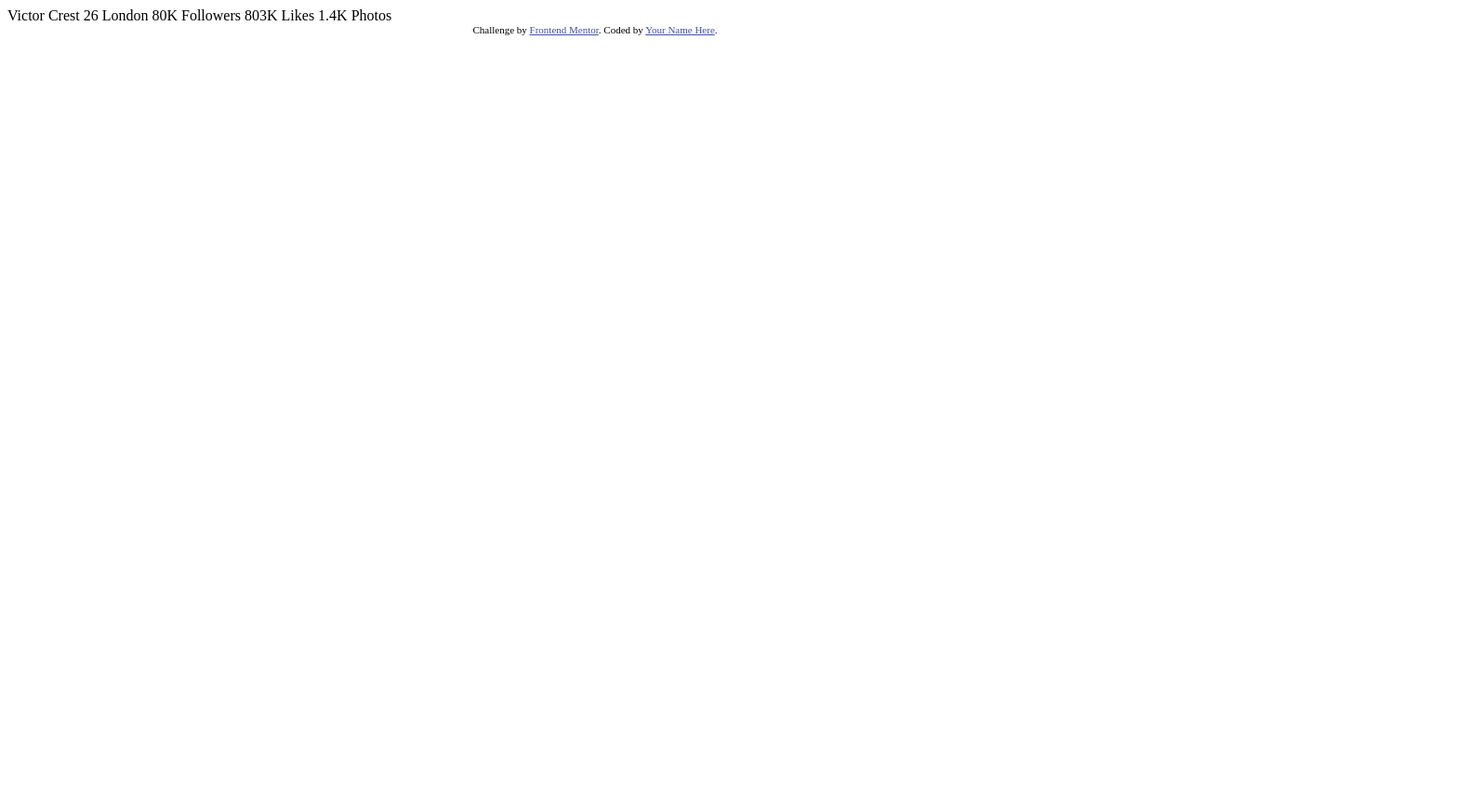
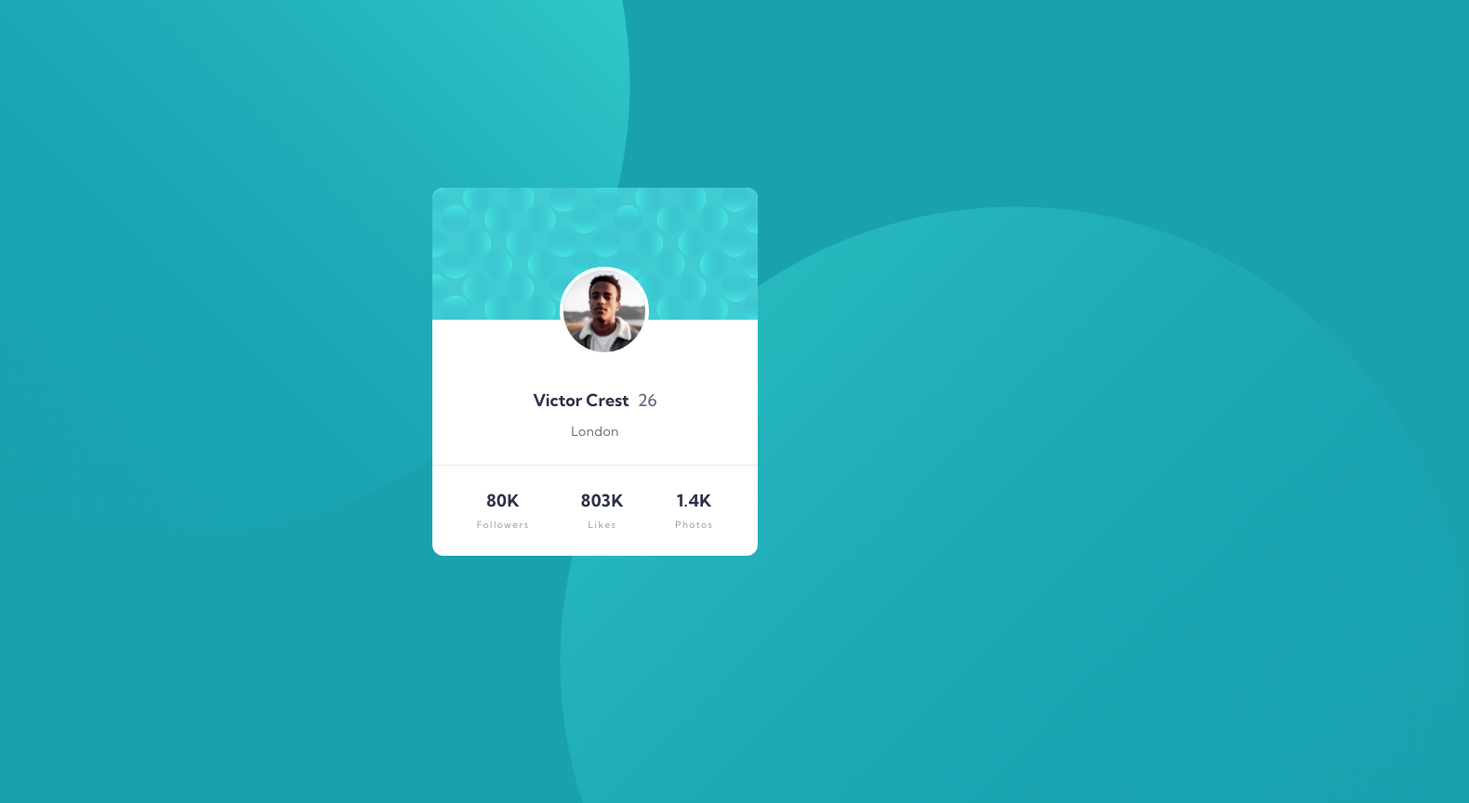
Before and after one commit to BKFOE/profile-card, a plain HTML site: page index.html in a window 1280 px wide. Shown: the whole page at 93% size, 1580 px wide, since content can reach past the window. Before the commit the page ends 800 px from the top, so only its background shows below. Drawn offline with Linux system fonts and the light colour scheme.

Commit message:
Add files via upload

```diff
--- a/index.html
+++ b/index.html
@@ -3,33 +3,57 @@
 <head>
   <meta charset="UTF-8">
   <meta name="viewport" content="width=device-width, initial-scale=1.0"> <!-- displays site properly based on user's device -->
+  <link rel="icon" type="image/png" sizes="32x32" href="./images/favicon-32x32.png">
+  <link href="./src/output.css" rel="stylesheet">
+  <title>Frontend Mentor | Profile card component</title>
+</head>
+<body class="bg-dark-cyan min-h-screen flex items-center justify-center font-family relative overflow-hidden">
+  <!-- Decorative Background Images -->
+  <img src="./images/bg-pattern-top.svg" alt="" aria-hidden="true" class="absolute
+  -top-[100px] -left-[200px] h-[500px] w-[500px]
+  sm:-top-[200px] sm:-left-[300px] sm:h-[700px] sm:w-[700px]
+  md:-top-[500px] md:-left-[400px] md:h-[978px] md:w-[978px]
+  lg:-top-[400px] lg:-left-[400px] lg:h-[978px] lg:w-[978px]
+  xl:-top-[400px] xl:-left-[300px] xl:h-[978px] xl:w-[978px]">
+  <img src="./images/bg-pattern-bottom.svg" alt="" aria-hidden="true" class="absolute
+  -bottom-[100px] -right-[200px] h-[500px] w-[500px]
+  sm:-bottom-[200px] sm:-right-[350px] sm:h-[700px] sm:w-[700px]
+  md:-bottom-[500px] md:-right-[300px] md:h-[978px] md:w-[978px]
+  lg:-bottom-[500px] lg:-right-[300px] lg:h-[978px] lg:w-[978px]
+  xl:-bottom-[400px] xl:-right-[300px] xl:h-[978px] xl:w-[978px]">
 
-  <link rel="icon" type="image/png" sizes="32x32" href="./images/favicon-32x32.png">
+  <!-- Main Landmark -->
+  <main class="flex flex-col bg-white w-[326px] rounded-2xl sm:w-[350px] sm:rounded-xl h-fit items-center justify-center relative">
+    <article aria-labelledby="profile-name" class="flex flex-col items-center w-full">
+      <!-- Decorative Header Image -->
+    <img src="./images/bg-pattern-card.svg" alt="" aria-hidden="true" class="w-full h-[142px] rounded-t-xl object-cover">
 
-  <title>Frontend Mentor | Profile card component</title>
+    <!-- Profile Section -->
+    <img src="./images/image-victor.jpg" alt="Victor Crest's profile picture" class="w-[96px] h-[96px] rounded-full left-5 border-4 border-white object-cover z-10 absolute inset-x-0 top-[85px] mx-auto">
+    <div class="flex flex-row mt-[73px] mb-[9px] items-center gap-[9px]">
+      <h1 id="profile-name" class="font-bold text-lg text-dark-blue">Victor Crest</h1>
+      <span class="font-medium text-lg text-gray-blue">26</span>
+    </div>
+    <p class="text-sm font-normal tracking-wide text-gray-blue">London</p>
+    <hr class="w-full h-[1px] text-dark-gray/20 mt-[26px] mb-[24px]" aria-hidden="true">
 
-  <!-- Feel free to remove these styles or customise in your own stylesheet 👍 -->
-  <style>
-    .attribution { font-size: 11px; text-align: center; }
-    .attribution a { color: hsl(228, 45%, 44%); }
-  </style>
-</head>
-<body>
-  Victor Crest
-  26
-  London
+    <!-- Stats section -->
+    <div class="flex flex-row items-center justify-around w-full px-5">
+      <div class="flex flex-col items-center">
+        <p class="social">80K</p>
+        <p class="social-text">Followers</p>
+      </div>
+      <div class="flex flex-col items-center">
+        <p class="social">803K</p>
+        <p class="social-text">Likes</p>
+      </div>
+      <div class="flex flex-col items-center">
+        <p class="social">1.4K</p>
+        <p class="social-text">Photos</p>
+      </div>
+    </div>
+  </article>
+  </main>
 
-  80K
-  Followers
-
-  803K
-  Likes
-
-  1.4K
-  Photos
-  <div class="attribution">
-    Challenge by <a href="https://www.frontendmentor.io?ref=challenge" target="_blank">Frontend Mentor</a>.
-    Coded by <a href="#">Your Name Here</a>.
-  </div>
 </body>
 </html>
--- /dev/null
+++ b/src/input.css
@@ -0,0 +1,20 @@
+@import url('https://fonts.googleapis.com/css2?family=Kumbh+Sans:wght,YOPQ@100..900,40..300&display=swap');
+@import "tailwindcss";
+
+
+@theme {
+    --color-dark-cyan: #19A2AE;
+    --color-dark-blue: #2D3248;
+    --color-gray-blue: #6A6F81;
+    --color-dark-gray: #969696;
+    --font-family: "Kumbh Sans", sans-serif;
+}
+
+@layer components{
+    .social {
+        @apply text-lg font-bold text-dark-blue tracking-[0.54px]
+    }
+    .social-text {
+        @apply text-[10px] mt-1 tracking-[1.5px] text-gray-blue/70 mb-[26px];
+    }
+}
```
Also changed, not shown: design/desktop-submission.png (added), design/mobile-submission.png (added), src/output.css (added), 1 other file.
